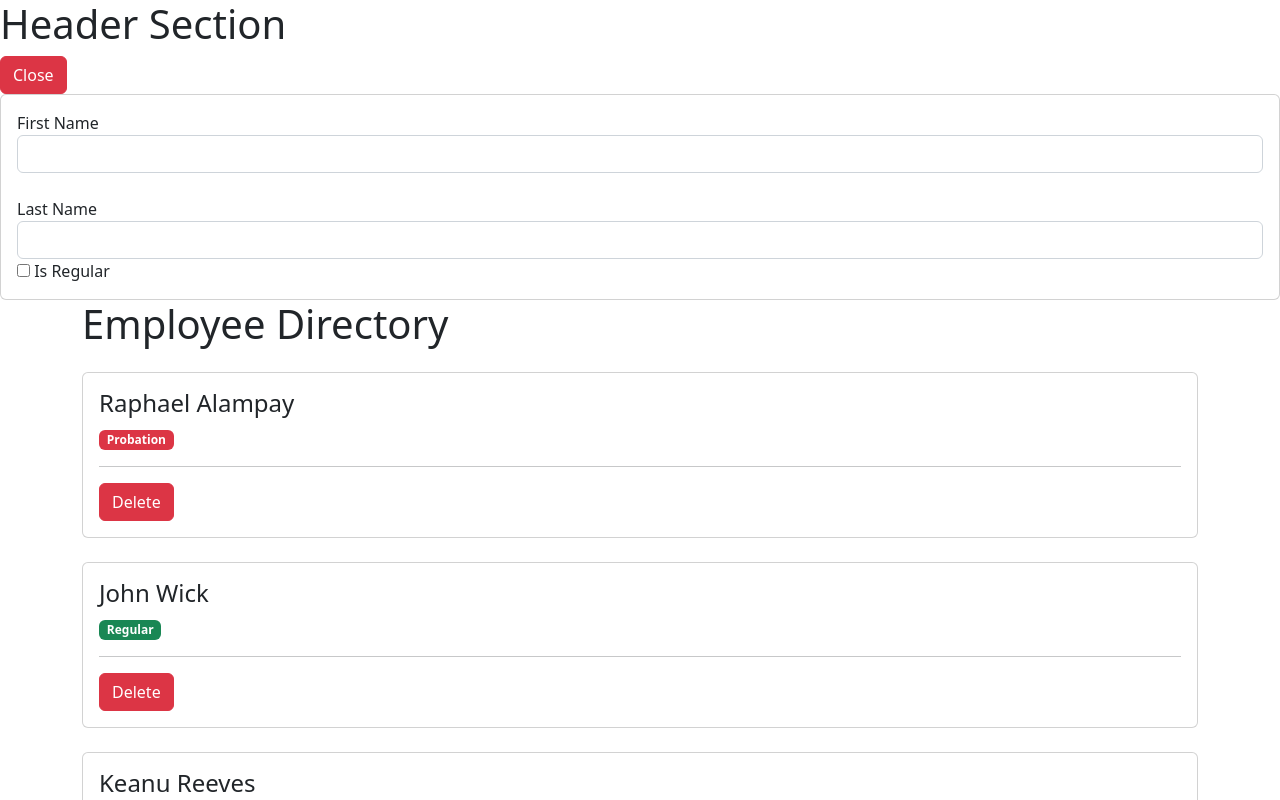
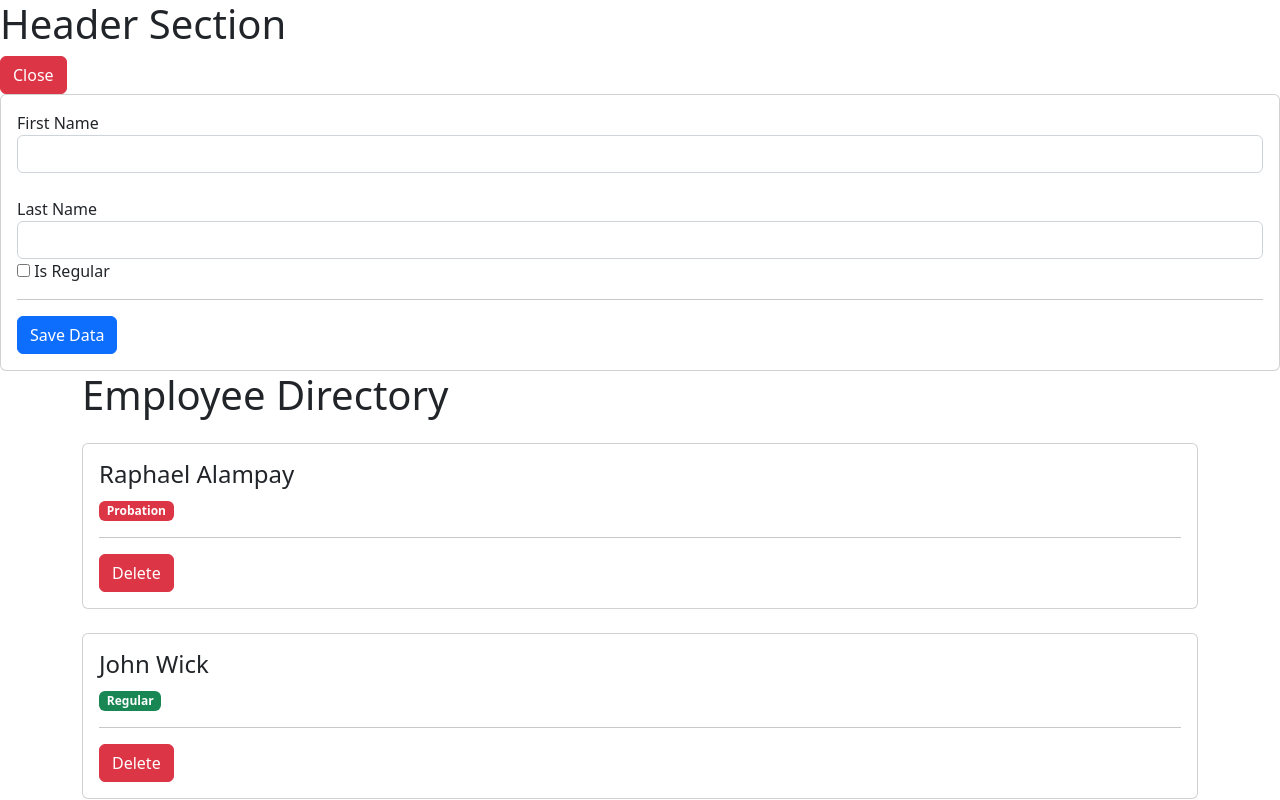
Before and after one commit to ralampay/demo-project-angular, an Angular app: page / in a window 1280 px wide. Shown: the top 800 px of the page. Built offline with nearby package versions, Linux system fonts and the light colour scheme.

Commit message:
added adding to local list of employees

```diff
--- a/src/app/app.component.html
+++ b/src/app/app.component.html
@@ -1,5 +1,6 @@
 <app-header
   (sampleEvent)="handleSampleEvent($event)"
+  (employeeSaved)="handleEmployeeSaved($event)"
 ></app-header>
 <div class="container">
   <h1>
--- a/src/app/app.component.ts
+++ b/src/app/app.component.ts
@@ -54,4 +54,10 @@ export class AppComponent {
     console.log(`handleSampleEvent(${payload}) in app.component`);
     this.message = payload;
   }
+
+  handleEmployeeSaved(employee: Employee) {
+    employee.id = 5;
+    console.log(employee);
+    this.listOfEmployees.push(employee);
+  }
 }
--- /dev/null
+++ b/src/app/components/employee-form/employee-form.component.html
@@ -0,0 +1,35 @@
+<div class="form-group">
+    <label>
+        First Name
+    </label>
+    <input
+        type="text"
+        class="form-control"
+        [(ngModel)]="employee.firstName"
+    />
+</div>
+<div class="mt-4"></div>
+<div class="form-group">
+    <label>
+        Last Name
+    </label>
+    <input
+        type="text"
+        class="form-control"
+        [(ngModel)]="employee.lastName"
+    />
+</div>
+<div class="form-group">
+    <input
+        type="checkbox"
+        [(ngModel)]="employee.isRegular"
+    />
+    Is Regular
+</div>
+<hr/>
+<button
+    class="btn btn-primary"
+    (click)="handleSave()"
+>
+    Save Data
+</button>
--- /dev/null
+++ b/src/app/components/employee-form/employee-form.component.ts
@@ -0,0 +1,44 @@
+import {
+  Component,
+  OnInit,
+  Input,
+  Output,
+  EventEmitter
+} from '@angular/core';
+import { Employee } from '../../interfaces/employee';
+
+@Component({
+  selector: 'app-employee-form',
+  templateUrl: './employee-form.component.html',
+  styleUrls: ['./employee-form.component.scss']
+})
+export class EmployeeFormComponent implements OnInit {
+  @Input() employee: Employee = {
+    firstName: "",
+    lastName: "",
+    isRegular: false
+  };
+
+  @Output() employeeSaved: EventEmitter<Employee> = new EventEmitter<Employee>();
+
+  firstName: string;
+
+  constructor() { }
+
+  ngOnInit(): void {
+  }
+
+  handleSave(): void {
+    console.log("Saving employee data...");
+    console.log(this.employee);
+
+    let o = {...this.employee};
+
+    this.employeeSaved.emit(o);
+
+    this.employee.firstName = "";
+    this.employee.lastName = "";
+    this.employee.isRegular = false;
+  }
+
+}
--- a/src/app/components/header/header.component.html
+++ b/src/app/components/header/header.component.html
@@ -10,31 +10,9 @@
     ></app-toggle-button>
     <div *ngIf="isFormOpen" class="card">
         <div class="card-body">
-            <div class="form-group">
-                <label>
-                    First Name
-                </label>
-                <input
-                    type="text"
-                    class="form-control"
-                />
-            </div>
-            <div class="mt-4"></div>
-            <div class="form-group">
-                <label>
-                    Last Name
-                </label>
-                <input
-                    type="text"
-                    class="form-control"
-                />
-            </div>
-            <div class="form-group">
-                <input
-                    type="checkbox"
-                />
-                Is Regular
-            </div>
+            <app-employee-form
+                (employeeSaved)="handleEmployeeSaved($event)"
+            ></app-employee-form>
         </div>
     </div>
 </header>
--- a/src/app/components/header/header.component.ts
+++ b/src/app/components/header/header.component.ts
@@ -4,6 +4,7 @@ import {
   Output,
   EventEmitter
 } from '@angular/core';
+import { Employee } from '../../interfaces/employee';
 
 @Component({
   selector: 'app-header',
@@ -13,6 +14,7 @@ import {
 export class HeaderComponent implements OnInit {
   isFormOpen: boolean = true;
   @Output() sampleEvent: EventEmitter<string> = new EventEmitter<string>()
+  @Output() employeeSaved: EventEmitter<Employee> = new EventEmitter<Employee>();
 
   constructor() {
     console.log("HeaderComponent generated...");
@@ -27,4 +29,9 @@ export class HeaderComponent implements OnInit {
     this.isFormOpen = !this.isFormOpen;
     this.sampleEvent.emit(payload);
   }
+
+  handleEmployeeSaved(employee: Employee) {
+    console.log(employee);
+    this.employeeSaved.emit(employee);
+  }
 }
```
Also changed, not shown: src/app/app.module.ts (+6 -2 lines), src/app/components/employee-form/employee-form.component.scss (added), 1 other file (tests, documents, lock files or other folders).
